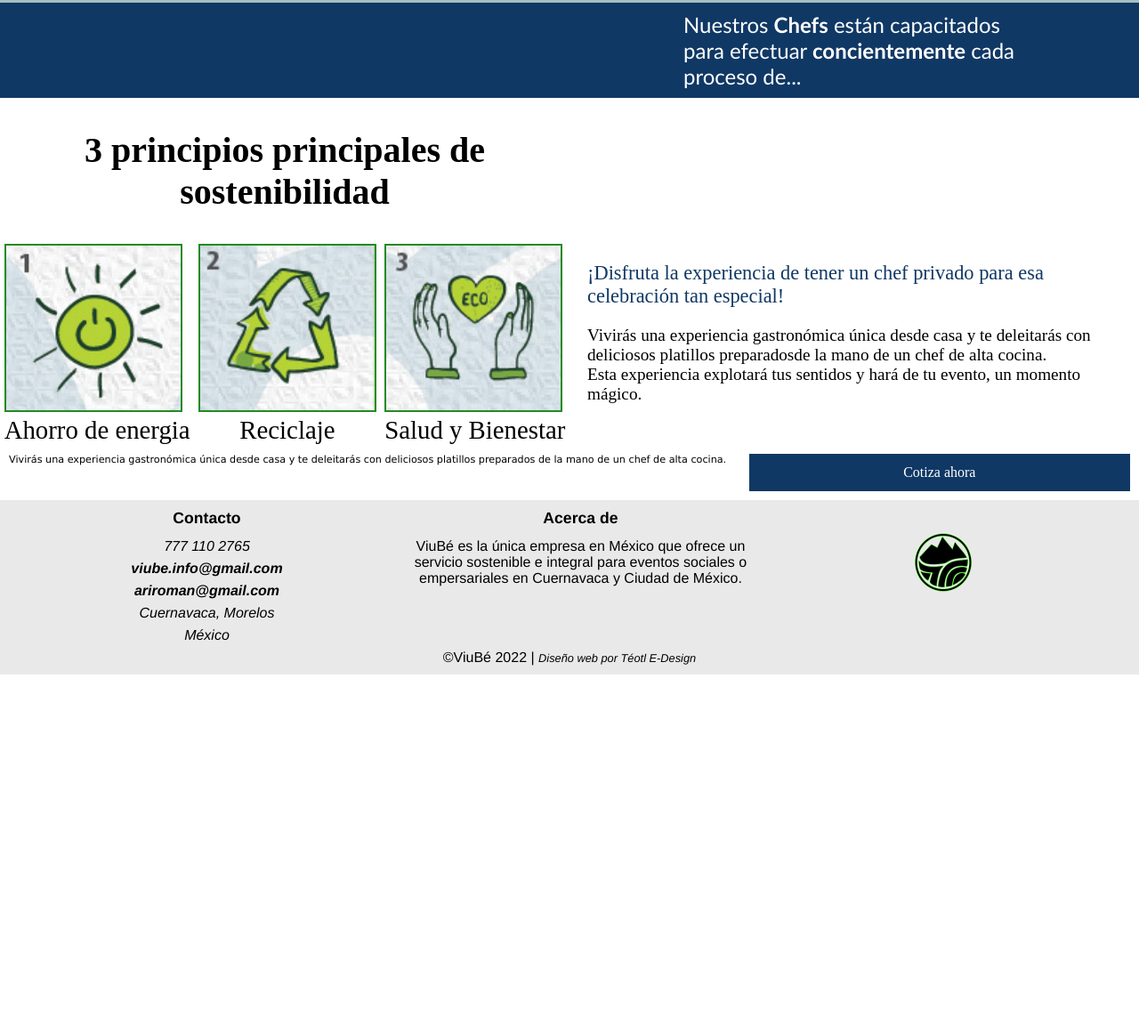
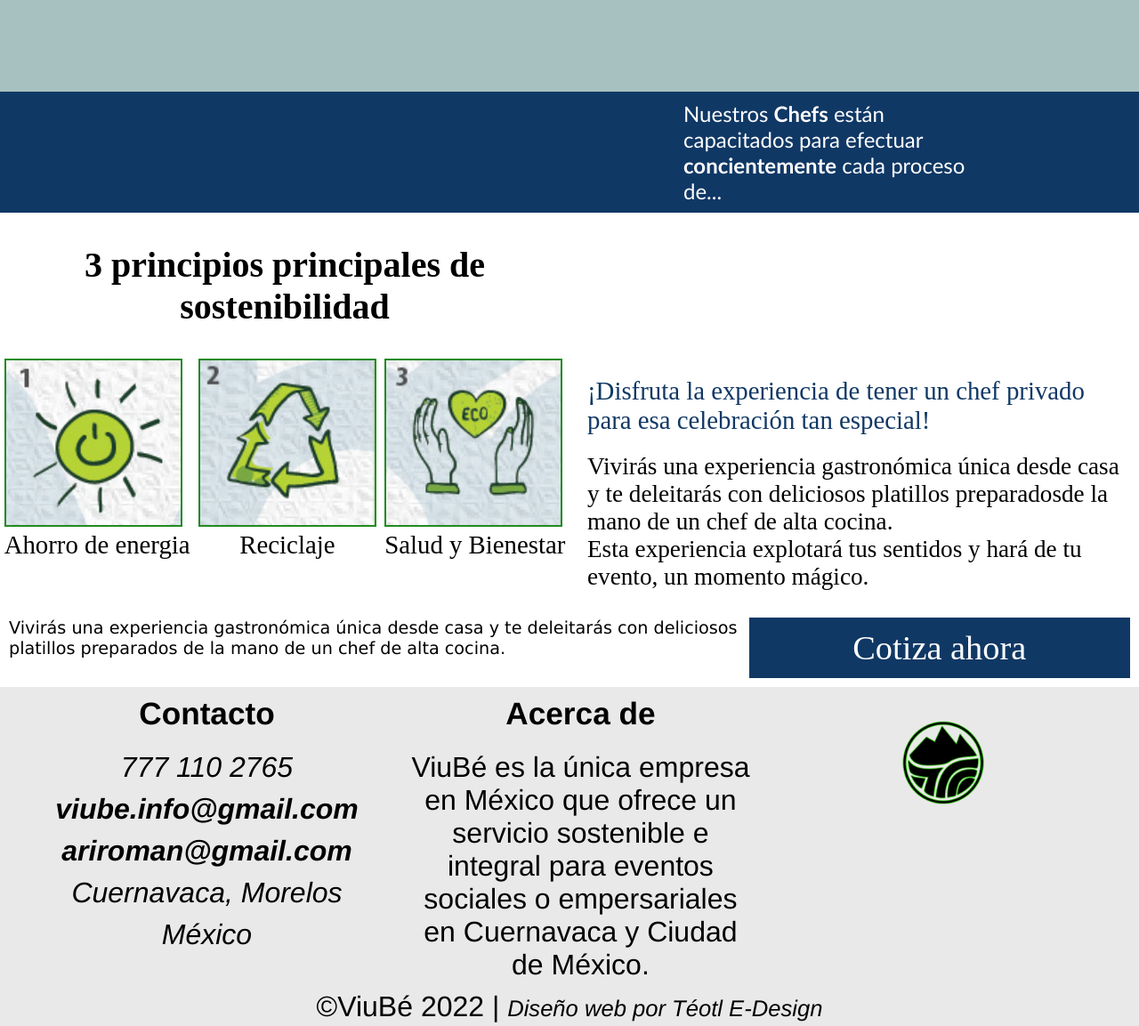
Before and after one commit to Josand23k/viube-test, a plain HTML site: page index.html in a window 1280 px wide. Shown: the part 1032-2185 px from the top of the page at 89% size. Before the commit the page ends 1790 px from the top, so only its background shows below. Drawn offline with Linux system fonts and the light colour scheme; a web font is replaced by a local one.

Commit message:
fixing font-sizes index page

```diff
--- a/CSS/stilos.css
+++ b/CSS/stilos.css
@@ -200,7 +200,7 @@ input[type=checkbox] {
 /* -- NOSOTROS -- */
 .nosotros {
     background-color: rgb(167, 192, 192);
-    height: 400px;
+    height: 500px;
     padding: 130px 30px;
 }
 .text-nosotros {
@@ -224,9 +224,9 @@ input[type=checkbox] {
     float: left;
 }
 .head-sustentabilidad p {
-    width: 90%;
+    width: 85%;
     padding: 10px 0px;
-    font-size: 2em;
+    font-size: 1.7em;
     font-family: 'Gill Sans', 'Gill Sans MT', Calibri, 'Trebuchet MS', sans-serif;
 }
 .cards h2 {
@@ -251,12 +251,12 @@ justify-content: space-around;
 }
 .header-suste {
     padding: 10px;
-    font-size: 1.4em;
+    font-size: 1.8em;
     color: rgb(16, 56, 101);
 }
 .text-suste {
     padding: 10px;
-    font-size: 1.2em;
+    font-size: 1.7em;
 }
 /* -- COTIZA -- */
 .cotiza {
@@ -268,7 +268,7 @@ justify-content: space-around;
 .text-cotiza {
     font-family: var(--font-family);
     width: 65%;
-    font-size: .7em;
+    font-size: 1.2em;
     float: left;
 }
 .link-cotiza {
@@ -278,6 +278,7 @@ justify-content: space-around;
     background-color: rgb(16, 56, 101);
     color: white;
     text-align: center;
+    font-size: 2.4em;
 }
 /* -- FOOTER -- */
 .footer {
@@ -297,14 +298,14 @@ justify-content: space-around;
     text-align: center;
 }
 .footer-media img {
-    width: 70px;
+    width: 100px;
     border-radius: 100%;
     padding-bottom: 5px;
 }
 .social-foot {
     text-align: center;
-    padding: 10px;
-    font-size: 25px;
+    padding: 12px;
+    font-size: 3.5em;
 }
 .social-foot .fa {
     padding-left: 10px;
@@ -319,16 +320,16 @@ justify-content: space-around;
 }
 .footer h3 {
     color: black;
-    font-size: 1.1em;
+    font-size: 2.2em;
     font-family: 'Franklin Gothic Medium', 'Arial Narrow', Arial, sans-serif;
     text-align: center;
-    padding-bottom: 5px;
+    padding-bottom: 12px;
 }
 .footer p {
     color: black;
     font-family: 'Franklin Gothic Medium', 'Arial Narrow', Arial, sans-serif;
-    font-size: 1em;
-    padding-top: 7px;
+    font-size: 2em;
+    padding-top: 10px;
 }
 .info {
     padding-left: 25px;
```
